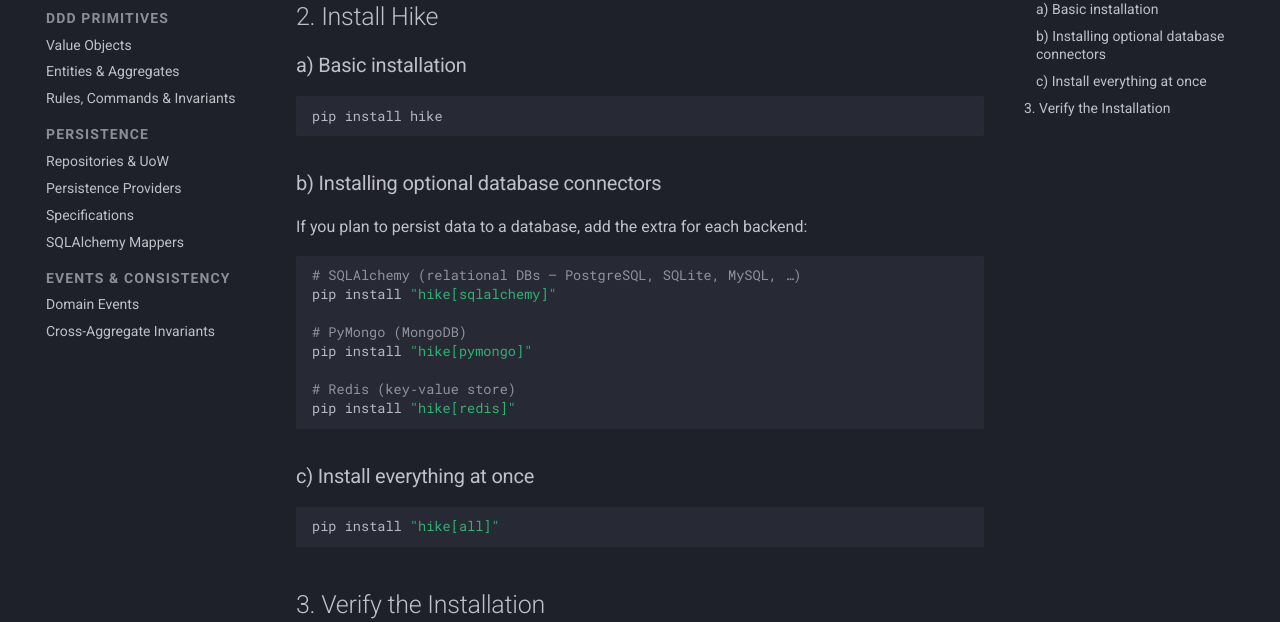
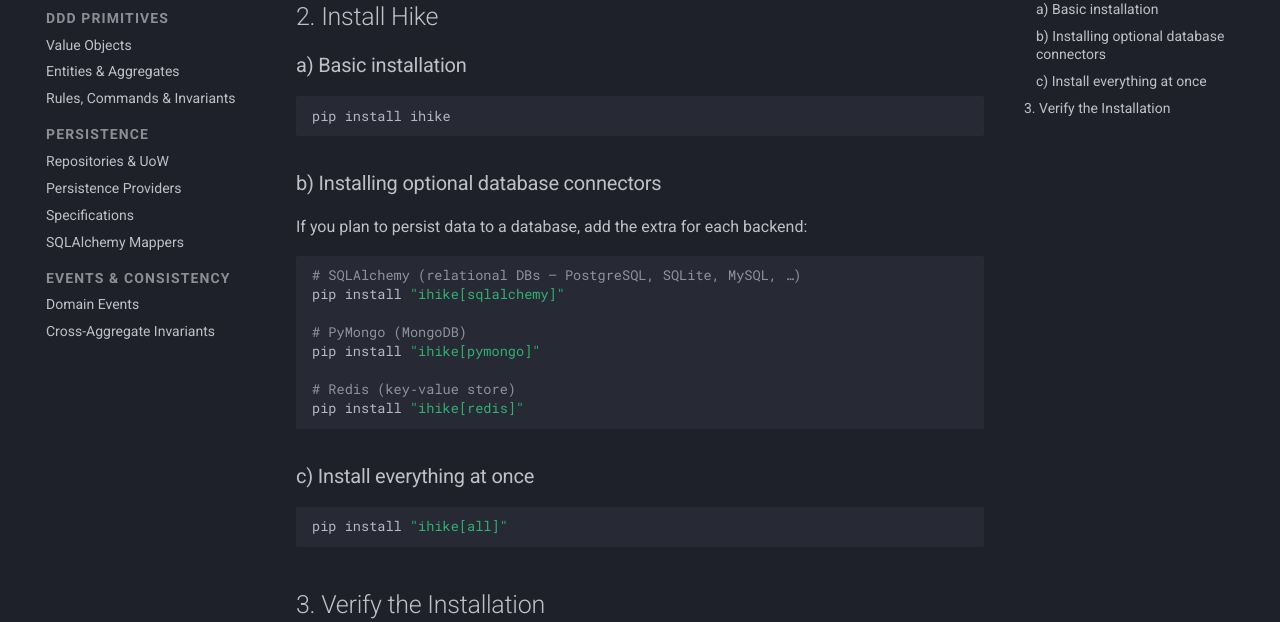
Before and after one commit to roeybenarieh/hike, an MkDocs documentation site: the page built from docs/guide/getting-started.md, in a window 1280 px wide and 900 px high, scrolled down 502 px. Shown: the part 153-775 px from the top of the window. Built offline with MkDocs 1.6.1 and Material for MkDocs 9.7.7, drawn with Linux system fonts in a browser that asks for light colours; comment, search, counter and statistics services are not loaded.

Commit message:
fix(docs): correct PyPI package name from hike to ihike

````diff
--- a/docs/guide/getting-started.md
+++ b/docs/guide/getting-started.md
@@ -20,7 +20,7 @@
 ### a) Basic installation
 
 ```bash
-pip install hike
+pip install ihike
 ```
 
 ### b) Installing optional database connectors
@@ -29,19 +29,19 @@
 
 ```bash
 # SQLAlchemy (relational DBs — PostgreSQL, SQLite, MySQL, …)
-pip install "hike[sqlalchemy]"
+pip install "ihike[sqlalchemy]"
 
 # PyMongo (MongoDB)
-pip install "hike[pymongo]"
+pip install "ihike[pymongo]"
 
 # Redis (key‑value store)
-pip install "hike[redis]"
+pip install "ihike[redis]"
 ```
 
 ### c) Install everything at once
 
 ```bash
-pip install "hike[all]"
+pip install "ihike[all]"
 ```
 
 ## 3. Verify the Installation
````
Also changed, not shown: docs/guide/persistence-providers.md (+3 -3 lines).
